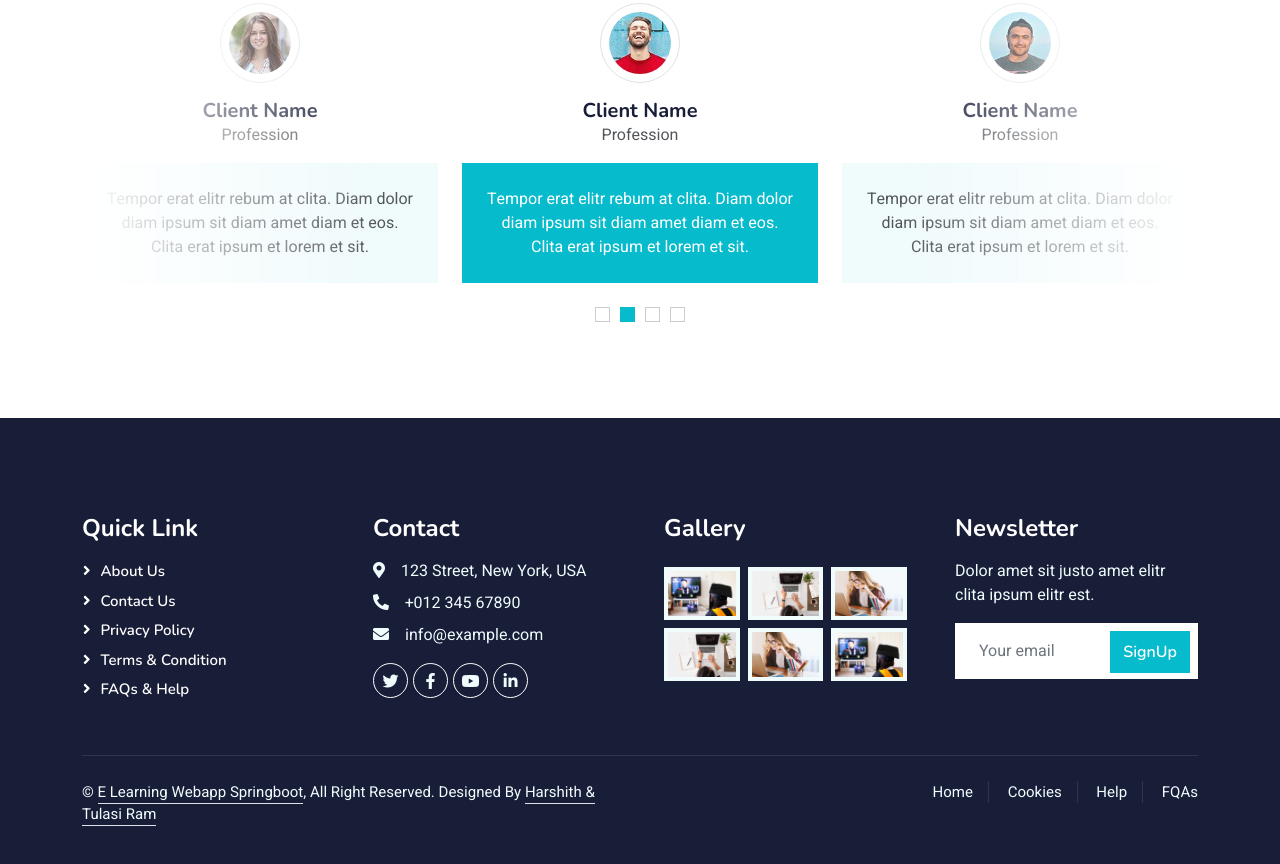
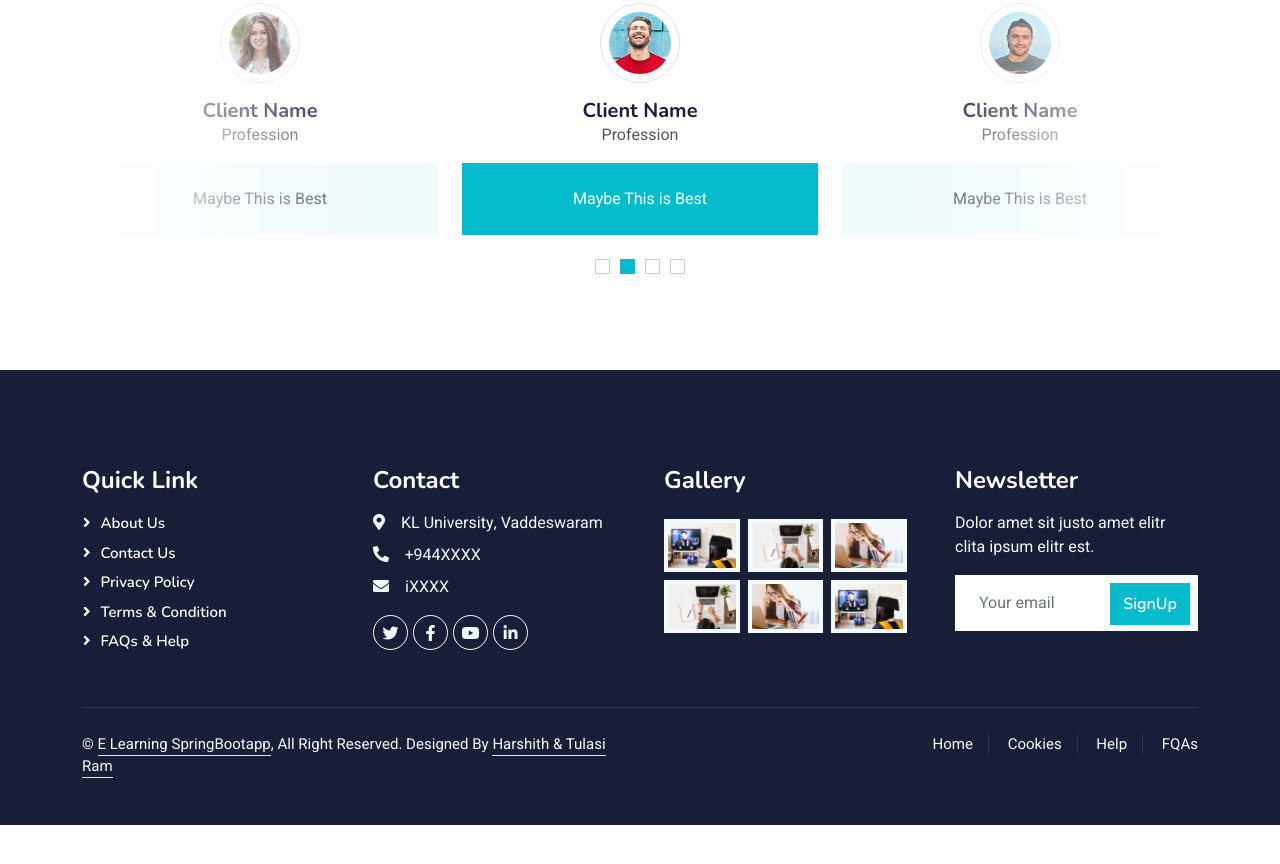
Before and after one commit to SriHarshith27/JFSD-Learnathonfrontend, a plain HTML site: page courses.html in a window 1280 px wide. Shown: the part 1967-2831 px from the top of the page. After the commit the page ends 2792 px from the top, so only its background shows below. Drawn offline with nearby package versions, Linux system fonts and the light colour scheme.

Commit message:
Update courses.html

```diff
--- a/courses.html
+++ b/courses.html
@@ -255,7 +255,7 @@
                     <h5 class="mb-0">Client Name</h5>
                     <p>Profession</p>
                     <div class="testimonial-text bg-light text-center p-4">
-                    <p class="mb-0">Tempor erat elitr rebum at clita. Diam dolor diam ipsum sit diam amet diam et eos. Clita erat ipsum et lorem et sit.</p>
+                    <p class="mb-0">Maybe This is Best</p>
                     </div>
                 </div>
                 <div class="testimonial-item text-center">
@@ -263,7 +263,7 @@
                     <h5 class="mb-0">Client Name</h5>
                     <p>Profession</p>
                     <div class="testimonial-text bg-light text-center p-4">
-                    <p class="mb-0">Tempor erat elitr rebum at clita. Diam dolor diam ipsum sit diam amet diam et eos. Clita erat ipsum et lorem et sit.</p>
+                    <p class="mb-0">Maybe This is Best</p>
                     </div>
                 </div>
                 <div class="testimonial-item text-center">
@@ -271,7 +271,7 @@
                     <h5 class="mb-0">Client Name</h5>
                     <p>Profession</p>
                     <div class="testimonial-text bg-light text-center p-4">
-                    <p class="mb-0">Tempor erat elitr rebum at clita. Diam dolor diam ipsum sit diam amet diam et eos. Clita erat ipsum et lorem et sit.</p>
+                    <p class="mb-0">Maybe This is Best</p>
                     </div>
                 </div>
                 <div class="testimonial-item text-center">
@@ -279,7 +279,7 @@
                     <h5 class="mb-0">Client Name</h5>
                     <p>Profession</p>
                     <div class="testimonial-text bg-light text-center p-4">
-                    <p class="mb-0">Tempor erat elitr rebum at clita. Diam dolor diam ipsum sit diam amet diam et eos. Clita erat ipsum et lorem et sit.</p>
+                    <p class="mb-0">Maybe This is Best</p>
                     </div>
                 </div>
             </div>
@@ -302,9 +302,9 @@
                 </div>
                 <div class="col-lg-3 col-md-6">
                     <h4 class="text-white mb-3">Contact</h4>
-                    <p class="mb-2"><i class="fa fa-map-marker-alt me-3"></i>123 Street, New York, USA</p>
-                    <p class="mb-2"><i class="fa fa-phone-alt me-3"></i>+012 345 67890</p>
-                    <p class="mb-2"><i class="fa fa-envelope me-3"></i>info@example.com</p>
+                    <p class="mb-2"><i class="fa fa-map-marker-alt me-3"></i>KL University, Vaddeswaram</p>
+                    <p class="mb-2"><i class="fa fa-phone-alt me-3"></i>+944XXXX</p>
+                    <p class="mb-2"><i class="fa fa-envelope me-3"></i>iXXXX</p>
                     <div class="d-flex pt-2">
                         <a class="btn btn-outline-light btn-social" href=""><i class="fab fa-twitter"></i></a>
                         <a class="btn btn-outline-light btn-social" href=""><i class="fab fa-facebook-f"></i></a>
@@ -349,10 +349,10 @@
             <div class="copyright">
                 <div class="row">
                     <div class="col-md-6 text-center text-md-start mb-3 mb-md-0">
-                        &copy; <a class="border-bottom" href="#">E Learning Webapp Springboot</a>, All Right Reserved.
+                        &copy; <a class="border-bottom" href="#">E Learning SpringBootapp</a>, All Right Reserved.
 
                         <!--/*** This template is free as long as you keep the footer author’s credit link/attribution link/backlink. If you'd like to use the template without the footer author’s credit link/attribution link/backlink, you can purchase the Credit Removal License from "https://htmlcodex.com/credit-removal". Thank you for your support. ***/-->
-                        Designed By <a class="border-bottom" https://www.instagram.com/_harshith_27/">Harshith & Tulasi Ram</a><br><br>
+                        Designed By <a class="border-bottom" href="https://www.instagram.com/_harshith_27/">Harshith & Tulasi Ram</a><br><br>
 
                     </div>
                     <div class="col-md-6 text-center text-md-end">
```
